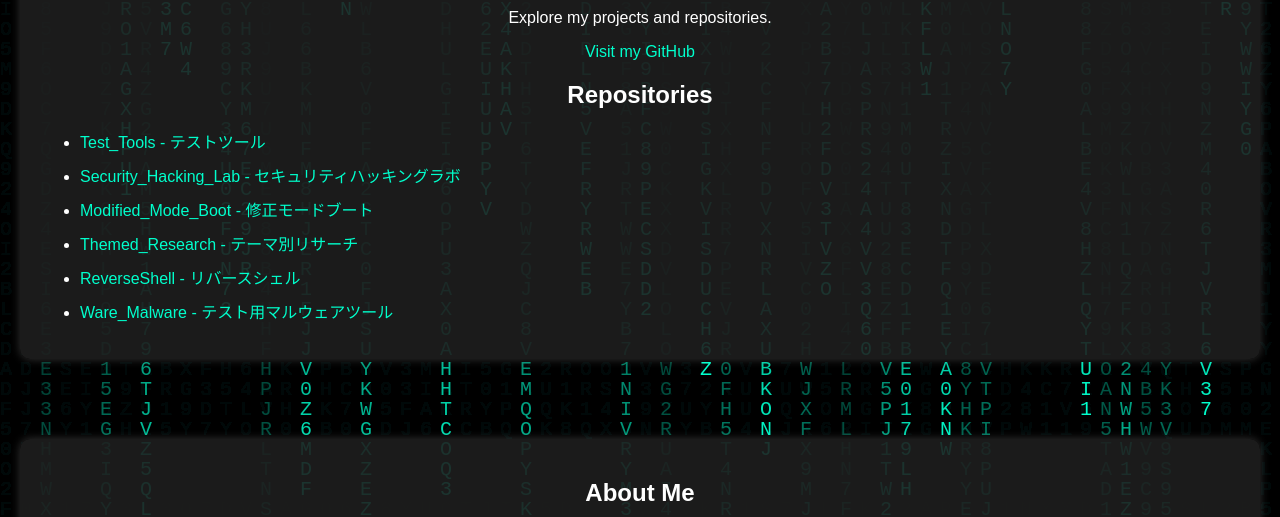
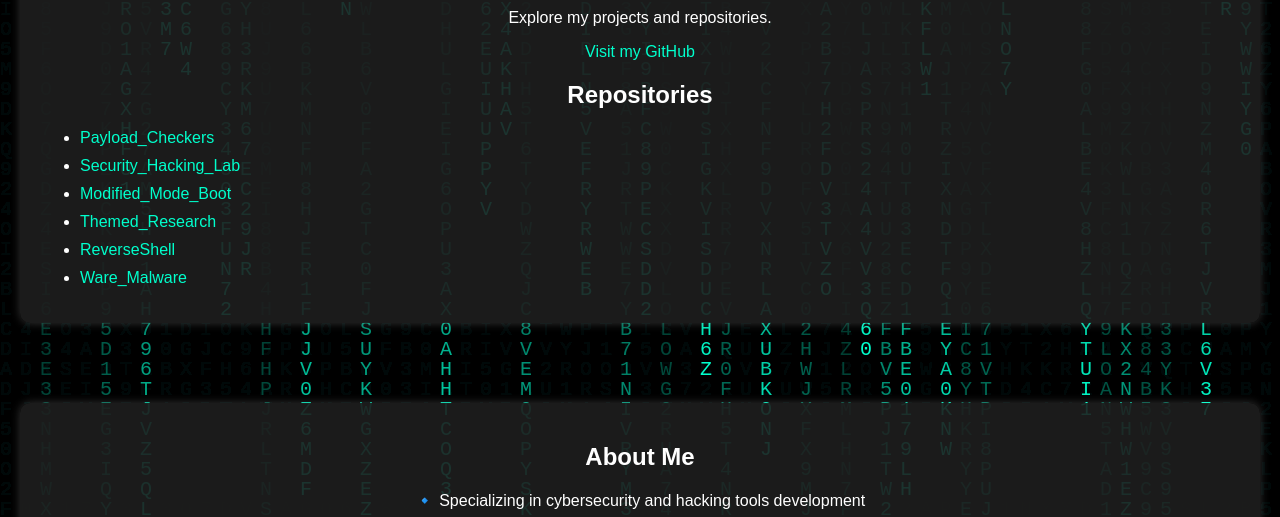
Before and after one commit to Alecto-Fsociety/alecto-fsociety.github.io, a plain HTML site: page github_profile.html in a window 1280 px wide. Shown: the part 285-802 px from the top of the page. Drawn offline with Linux system fonts and the light colour scheme.

Commit message:
Update github_profile.html

```diff
--- a/github_profile.html
+++ b/github_profile.html
@@ -89,12 +89,12 @@
 
         <h2>Repositories</h2>
         <ul class="repo-list">
-            <li><a href="https://github.com/Alecto-Fsociety/Test_Tools" target="_blank">Test_Tools - テストツール</a></li>
-            <li><a href="https://github.com/Alecto-Fsociety/Security_Hacking_Lab" target="_blank">Security_Hacking_Lab - セキュリティハッキングラボ</a></li>
-            <li><a href="https://github.com/Alecto-Fsociety/Modified_Mode_Boot" target="_blank">Modified_Mode_Boot - 修正モードブート</a></li>
-            <li><a href="https://github.com/Alecto-Fsociety/Themed_Research" target="_blank">Themed_Research - テーマ別リサーチ</a></li>
-            <li><a href="https://github.com/Alecto-Fsociety/ReverseShell" target="_blank">ReverseShell - リバースシェル</a></li>
-            <li><a href="https://github.com/Alecto-Fsociety/Ware_Malware" target="_blank">Ware_Malware - テスト用マルウェアツール</a></li>
+            <li><a href="https://github.com/Alecto-Fsociety/Payload_Checkers" target="_blank">Payload_Checkers</a></li>
+            <li><a href="https://github.com/Alecto-Fsociety/Security_Hacking_Lab" target="_blank">Security_Hacking_Lab</a></li>
+            <li><a href="https://github.com/Alecto-Fsociety/Modified_Mode_Boot" target="_blank">Modified_Mode_Boot</a></li>
+            <li><a href="https://github.com/Alecto-Fsociety/Themed_Research" target="_blank">Themed_Research</a></li>
+            <li><a href="https://github.com/Alecto-Fsociety/ReverseShell" target="_blank">ReverseShell</a></li>
+            <li><a href="https://github.com/Alecto-Fsociety/Ware_Malware" target="_blank">Ware_Malware</a></li>
         </ul>
     </div>
     <div class="container" id="about">
```
